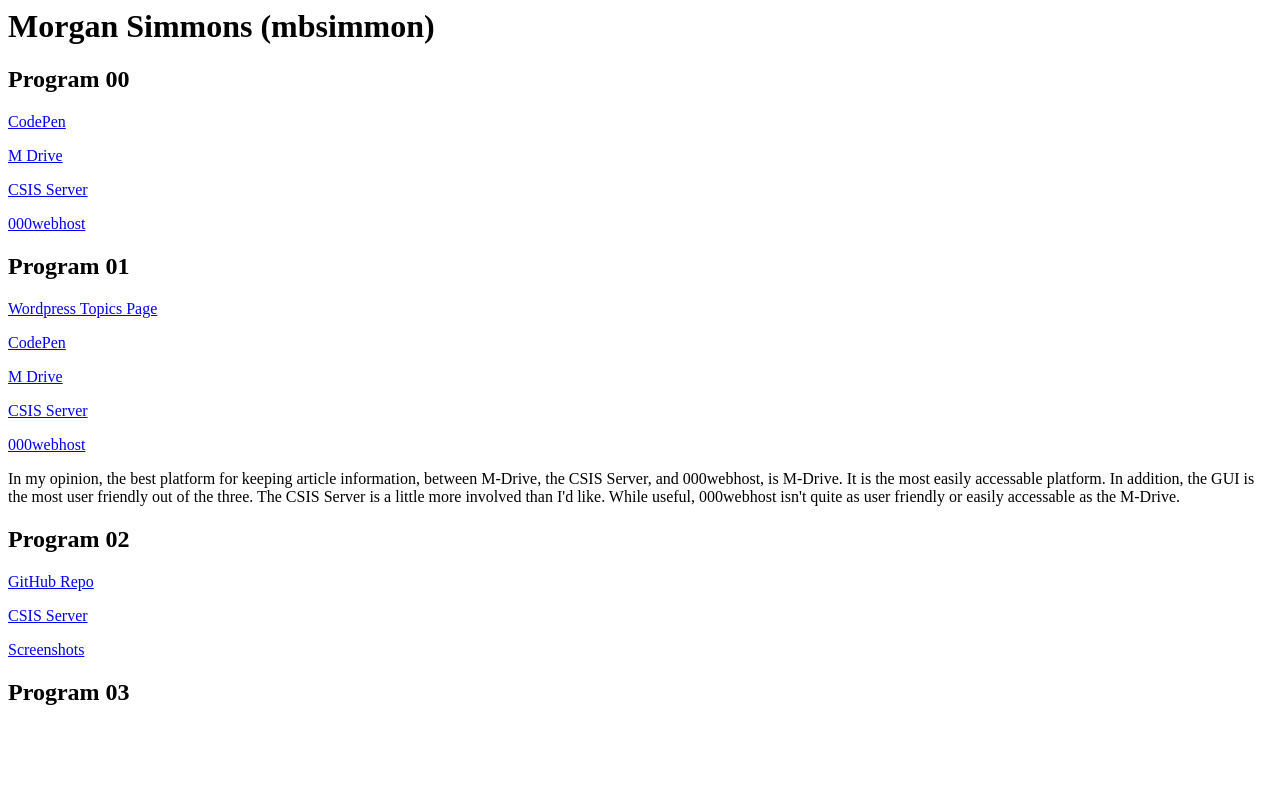
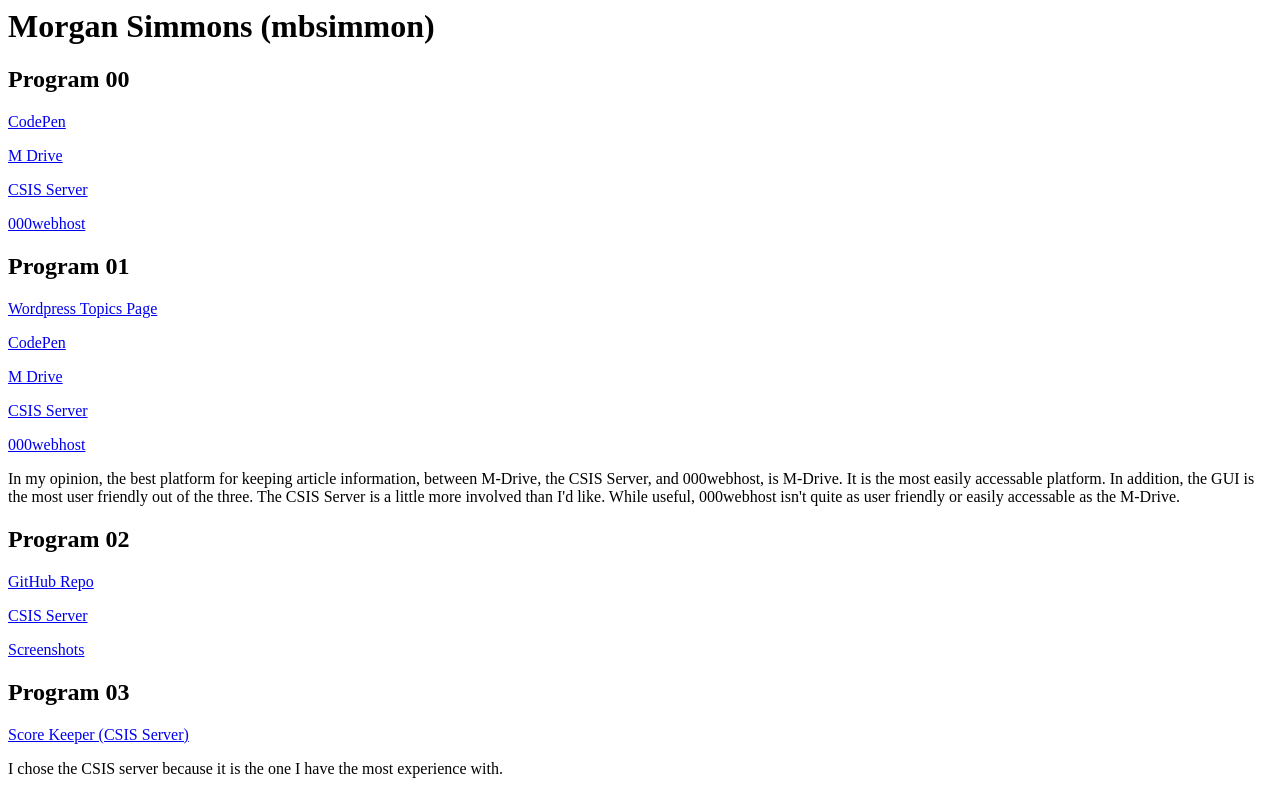
Before and after one commit to mbsimmon/pages, a plain HTML site: page index.html in a window 1280 px wide. Drawn offline with Linux system fonts and the light colour scheme.

Commit message:
Update index.html

```diff
--- a/index.html
+++ b/index.html
@@ -30,7 +30,10 @@
   </section>
 
   <section>
-    <p>In my opinion, the best platform for keeping article information, between M-Drive, the CSIS Server, and 000webhost, is M-Drive. It is the most easily accessable platform. In addition, the GUI is the most user friendly out of the three. The CSIS Server is a little more involved than I'd like. While useful, 000webhost isn't quite as user friendly or easily accessable as the M-Drive.</p>
+      <p>In my opinion, the best platform for keeping article information, between M-Drive, the CSIS Server,
+        and 000webhost, is M-Drive. It is the most easily accessable platform. In addition, the GUI is the
+        most user friendly out of the three. The CSIS Server is a little more involved than I'd like. While
+        useful, 000webhost isn't quite as user friendly or easily accessable as the M-Drive.</p>
       <p></p>
   </section>
 </article>
@@ -53,6 +56,7 @@
   </header>
 
   <section>
-    <p></p>
+      <p><a href="http://csis.svsu.edu/~mbsimmon/prog03.html">Score Keeper (CSIS Server)</a></p>
+      <p>I chose the CSIS server because it is the one I have the most experience with.</p>
   </section>
 </article>
```
Lines whose indentation alone changed are shown as unchanged.
